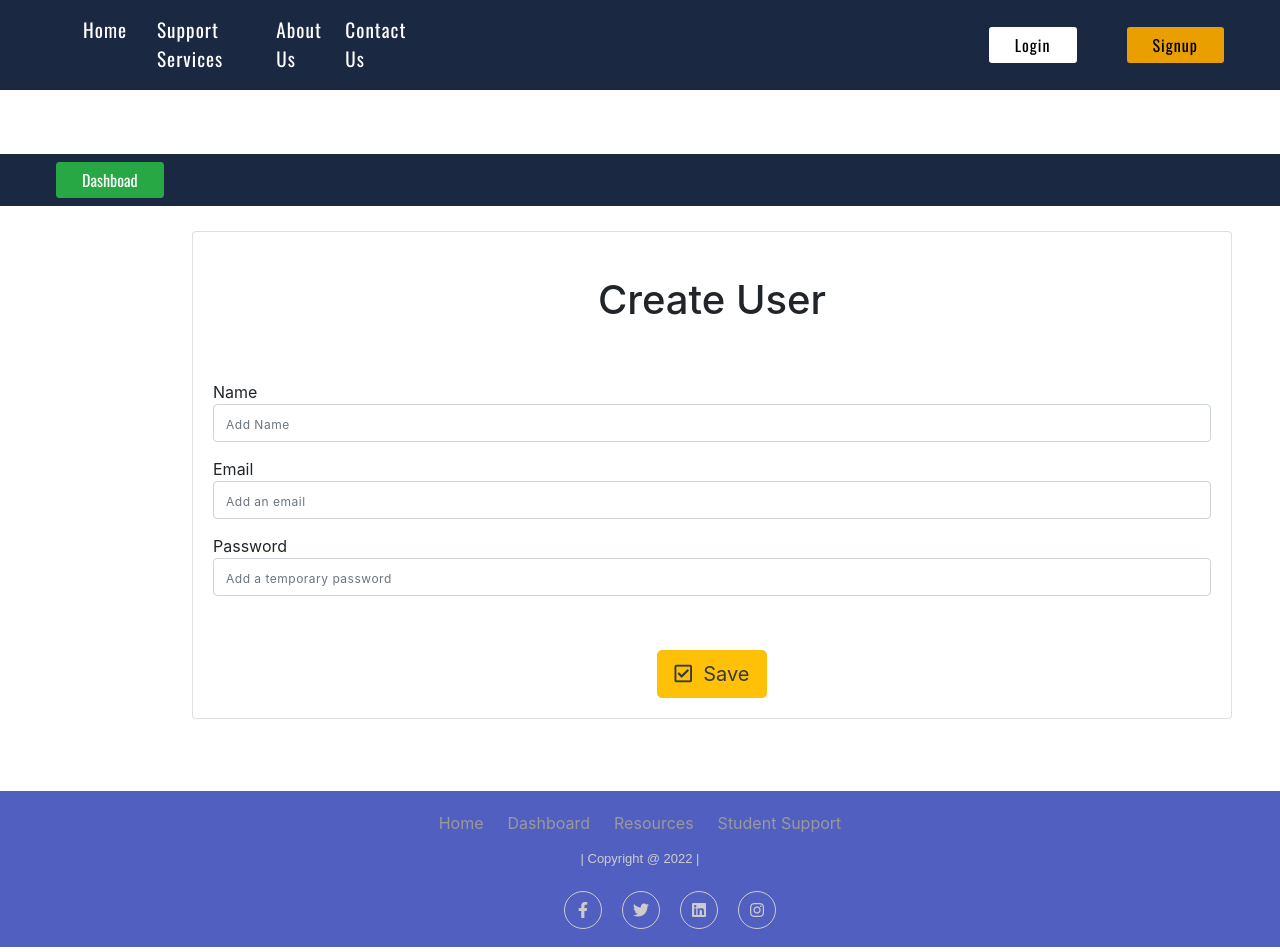
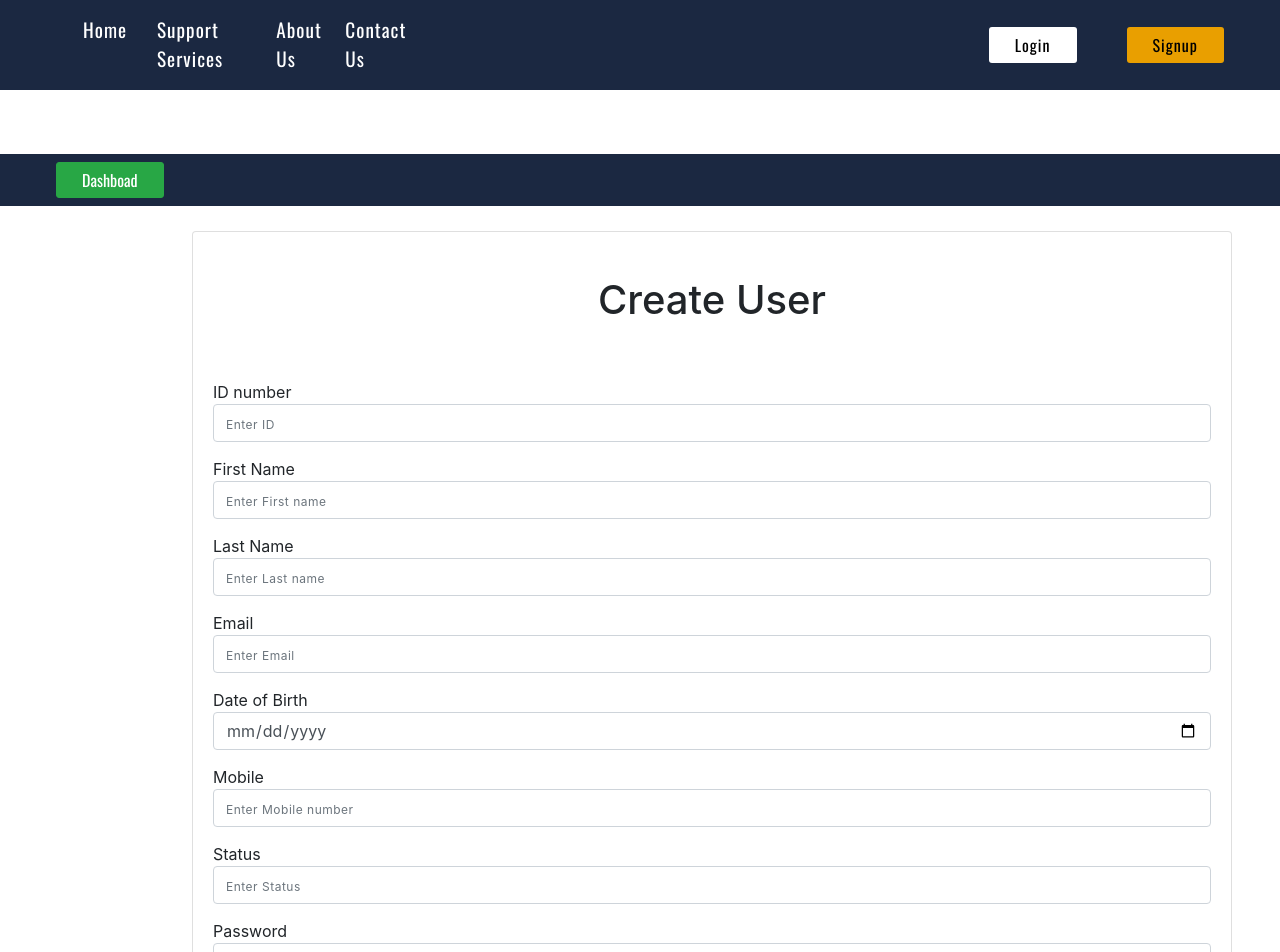
Before and after one commit to umayangi12/SGAssignment, a React (Create React App) app in the folder SGAssignment/client/: page /CU in a window 1280 px wide. Shown: the top 952 px of the page. Built offline with nearby package versions, Linux system fonts and the light colour scheme; no server answers.

Commit message:
Updated the CreateUser.js file

```diff
--- a/SGAssignment/client/src/Components/Admin/CreateUser.js
+++ b/SGAssignment/client/src/Components/Admin/CreateUser.js
@@ -7,9 +7,15 @@ export default class CreateUser extends Component {
   constructor(props) {
     super(props);
     this.state = {
-      name: "",
+      id: "",
+      fname: "",
+      lname: "",
       email: "",
+      dob: "",
+      mobile: "",
+      status: "",
       password: "",
+      accType: "",
     };
   }
 
@@ -24,15 +30,30 @@ export default class CreateUser extends Component {
 
   onSubmit = (e) => {
     e.preventDefault();
-    const { name, email, password } = this.state;
+    const { id, fname, lname, email, dob, mobile, status, password, accType} = this.state;
     const data = {
-      name: name,
+      id: id,
+      fname: fname,
+      lname: lname,
       email: email,
+      dob: dob,
+      mobile: mobile,
+      status: status,
       password: password,
+      accType: accType,
     };
     console.log(data);
 
-    if (name.length === 0 || email.length === 0 || password.length === 0) {
+    if (
+      id.length === 0 ||
+      fname.length === 0 ||
+      lname.length === 0 ||
+      email.length === 0 ||
+      dob.length === 0 ||
+      status.length === 0 ||
+      password.length === 0 ||
+      accType.length === 0
+    ) {
       swal("Please fill all the details");
     } else {
       Axios.post("/cuser/save", data).then((res) => {
@@ -41,9 +62,15 @@ export default class CreateUser extends Component {
           alert("User Saved Successfully");
           this.props.history.push(path);
           this.setState({
-            name: "",
+            id: "",
+            fname: "",
+            lname: "",
             email: "",
+            dob: "",
+            mobile: "",
+            status: "",
             password: "",
+            accType: "",
           });
         }
       });
@@ -83,25 +110,80 @@ export default class CreateUser extends Component {
                 <br />
                 <br />
                 <div className="form-group" style={{ marginBottom: "15px" }}>
-                  <lable style={{ marginBottom: "5px" }}>Name</lable>
+                  <lable style={{ marginBottom: "5px" }}>ID number</lable>
+                  <input
+                    type="number"
+                    className="form-control"
+                    name="id"
+                    placeholder="Enter ID"
+                    value={this.state.id}
+                    onChange={this.handleInputChange}
+                  />
+                </div>
+                <div className="form-group" style={{ marginBottom: "15px" }}>
+                  <lable style={{ marginBottom: "5px" }}>First Name</lable>
                   <input
                     type="text"
                     className="form-control"
-                    name="name"
-                    placeholder="Add Name"
-                    value={this.state.name}
+                    name="fname"
+                    placeholder="Enter First name"
+                    value={this.state.fname}
                     onChange={this.handleInputChange}
                   />
                 </div>
-
+                <div className="form-group" style={{ marginBottom: "15px" }}>
+                  <lable style={{ marginBottom: "5px" }}>Last Name</lable>
+                  <input
+                    type="text"
+                    className="form-control"
+                    name="lname"
+                    placeholder="Enter Last name"
+                    value={this.state.lname}
+                    onChange={this.handleInputChange}
+                  />
+                </div>
                 <div className="form-group" style={{ marginBottom: "15px" }}>
                   <lable style={{ marginBottom: "5px" }}>Email</lable>
                   <input
                     type="text"
                     className="form-control"
                     name="email"
-                    placeholder="Add an email"
+                    placeholder="Enter Email"
                     value={this.state.email}
+                    onChange={this.handleInputChange}
+                  />
+                </div>
+                <div className="form-group" style={{ marginBottom: "15px" }}>
+                  <lable style={{ marginBottom: "5px" }}>Date of Birth</lable>
+                  <input
+                    type="date"
+                    className="form-control"
+                    name="dob"
+                    placeholder="Choose your DOB"
+                    value={this.state.dob}
+                    onChange={this.handleInputChange}
+                  />
+                </div>
+                <div className="form-group" style={{ marginBottom: "15px" }}>
+                  <lable style={{ marginBottom: "5px" }}>Mobile</lable>
+                  <input
+                    type="number"
+                    className="form-control"
+                    name="mobile"
+                    placeholder="Enter Mobile number"
+                    value={this.state.mobile}
+                    onChange={this.handleInputChange}
+                  />
+                </div>
+
+                <div className="form-group" style={{ marginBottom: "15px" }}>
+                  <lable style={{ marginBottom: "5px" }}>Status</lable>
+                  <input
+                    type="boolean"
+                    className="form-control"
+                    name="status"
+                    placeholder="Enter Status"
+                    value={this.state.status}
                     onChange={this.handleInputChange}
                   />
                 </div>
```
